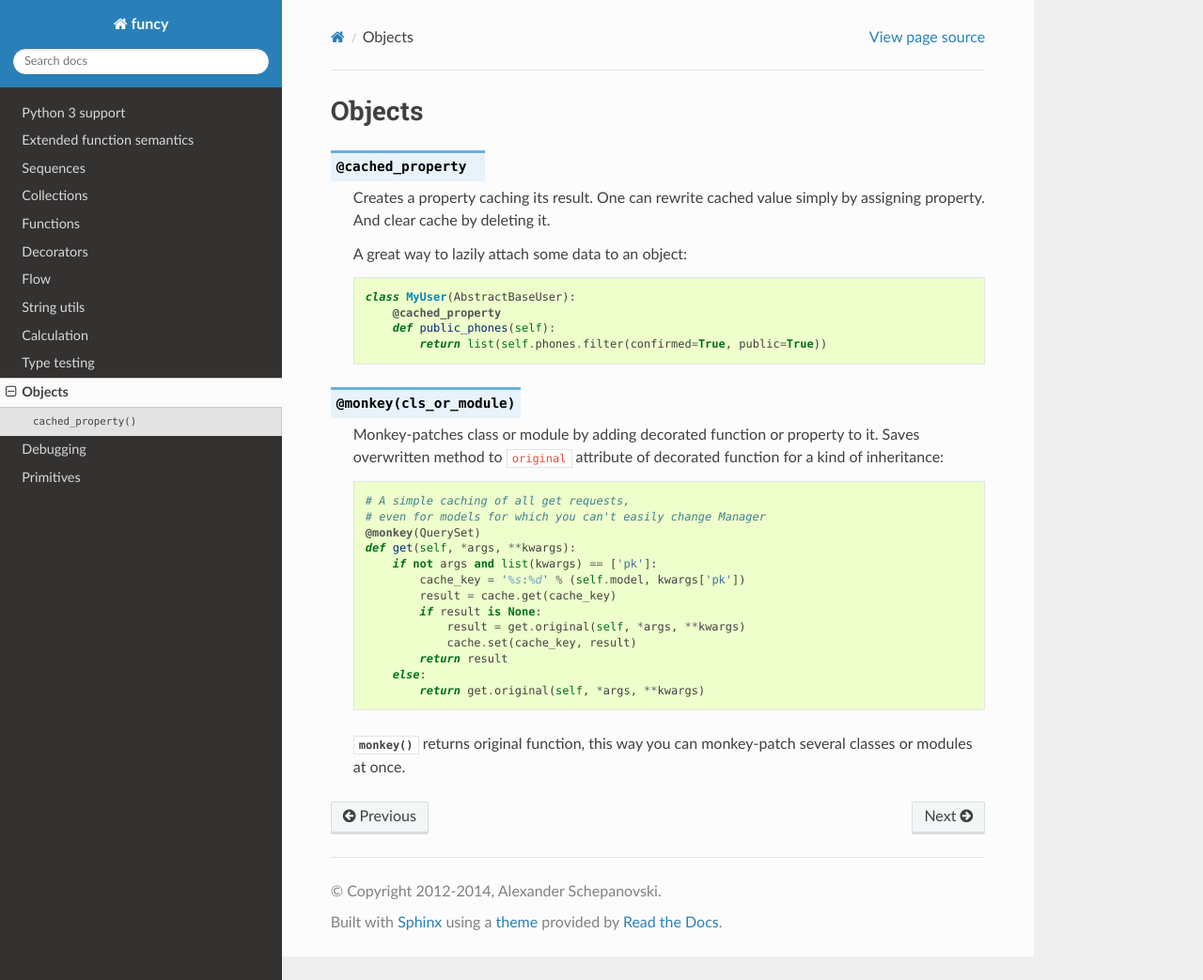
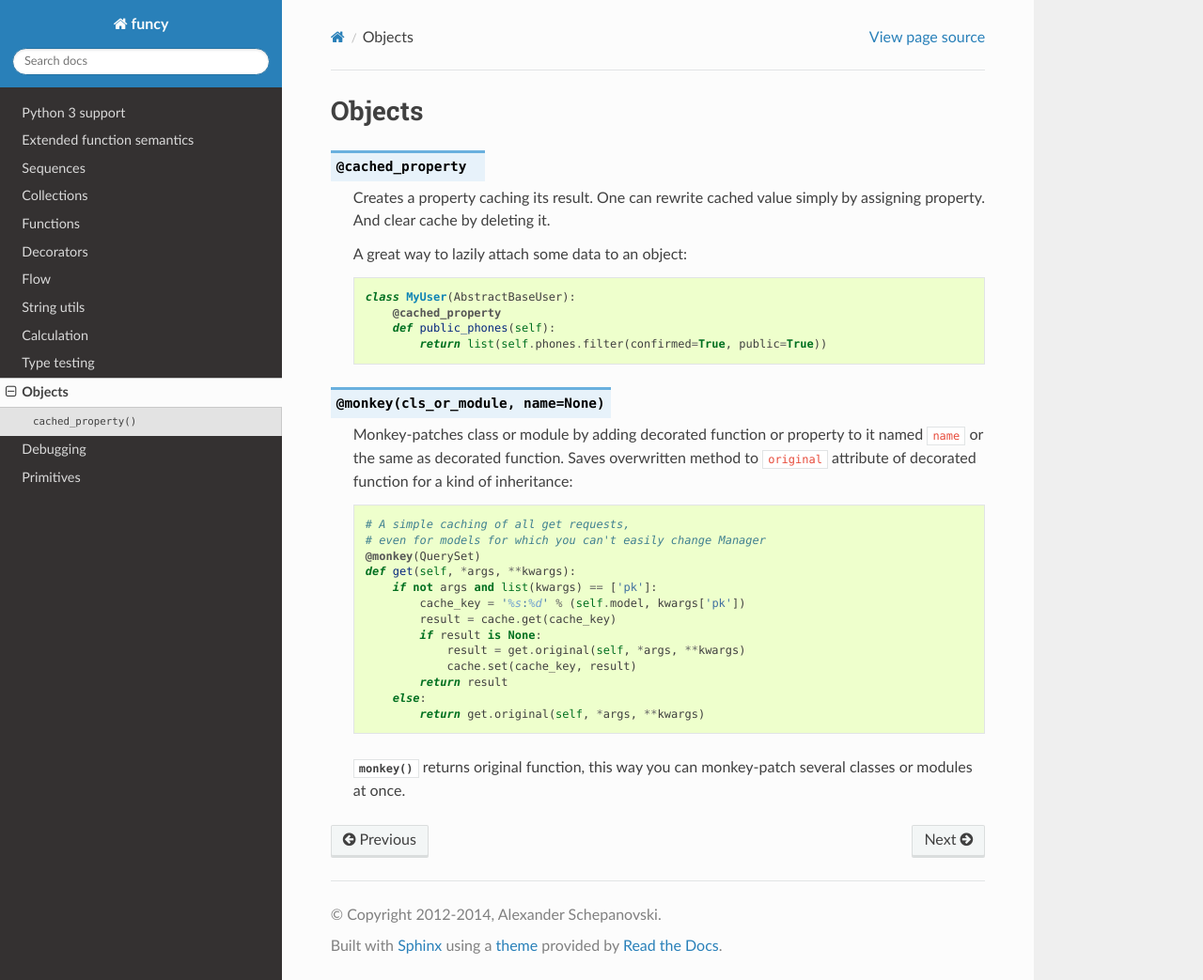
Before and after one commit to Jamaal224/funcy, a Sphinx documentation site: the page built from docs/objects.rst, in a window 1280 px wide and 1043 px high. Shown: the whole window at 94% size. Built offline with Sphinx 7.4.7 and the Read the Docs theme 2.0.0, drawn with Linux system fonts in a browser that asks for light colours.

Commit message:
Added name argument to @monkey

```diff
--- a/docs/objects.rst
+++ b/docs/objects.rst
@@ -13,9 +13,9 @@ Objects
                 return list(self.phones.filter(confirmed=True, public=True))
 
 
-.. decorator:: @monkey(cls_or_module)
+.. decorator:: @monkey(cls_or_module, name=None)
 
-    Monkey-patches class or module by adding decorated function or property to it. Saves overwritten method to ``original`` attribute of decorated function for a kind of inheritance::
+    Monkey-patches class or module by adding decorated function or property to it named ``name`` or the same as decorated function. Saves overwritten method to ``original`` attribute of decorated function for a kind of inheritance::
 
         # A simple caching of all get requests,
         # even for models for which you can't easily change Manager
```
Also changed, not shown: 3 other files.
